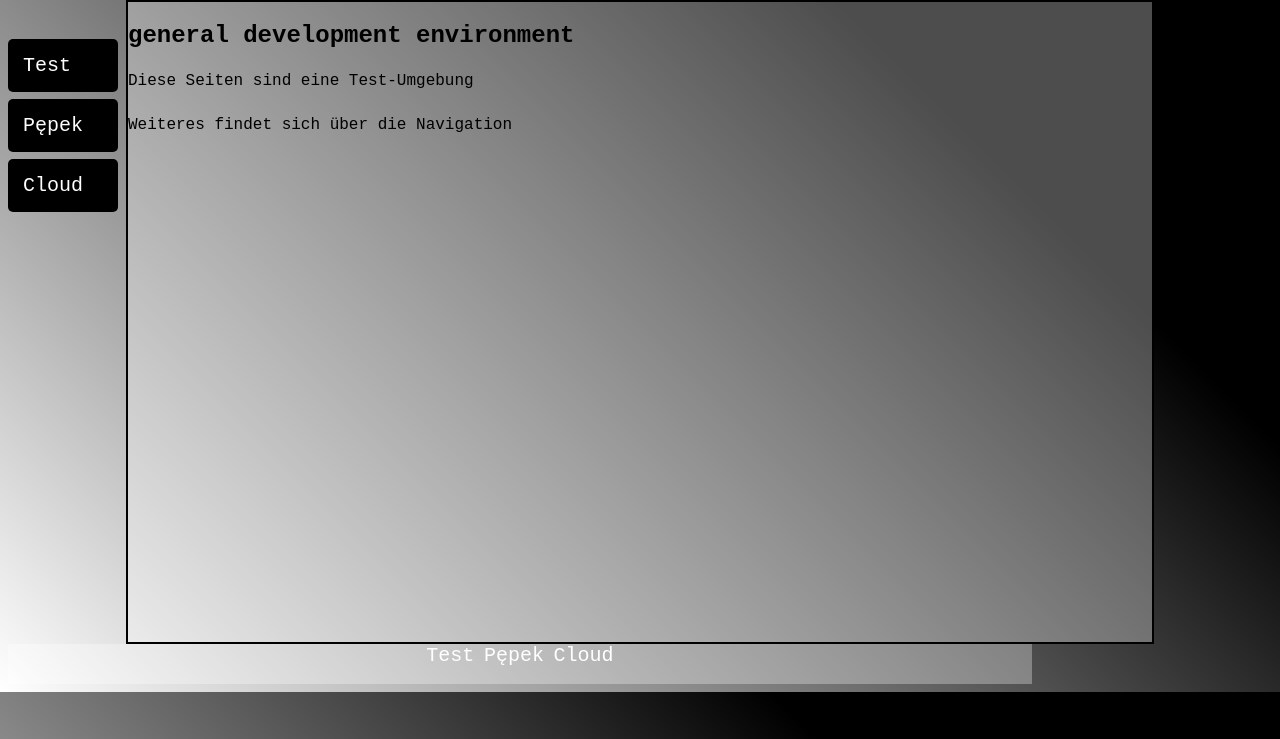
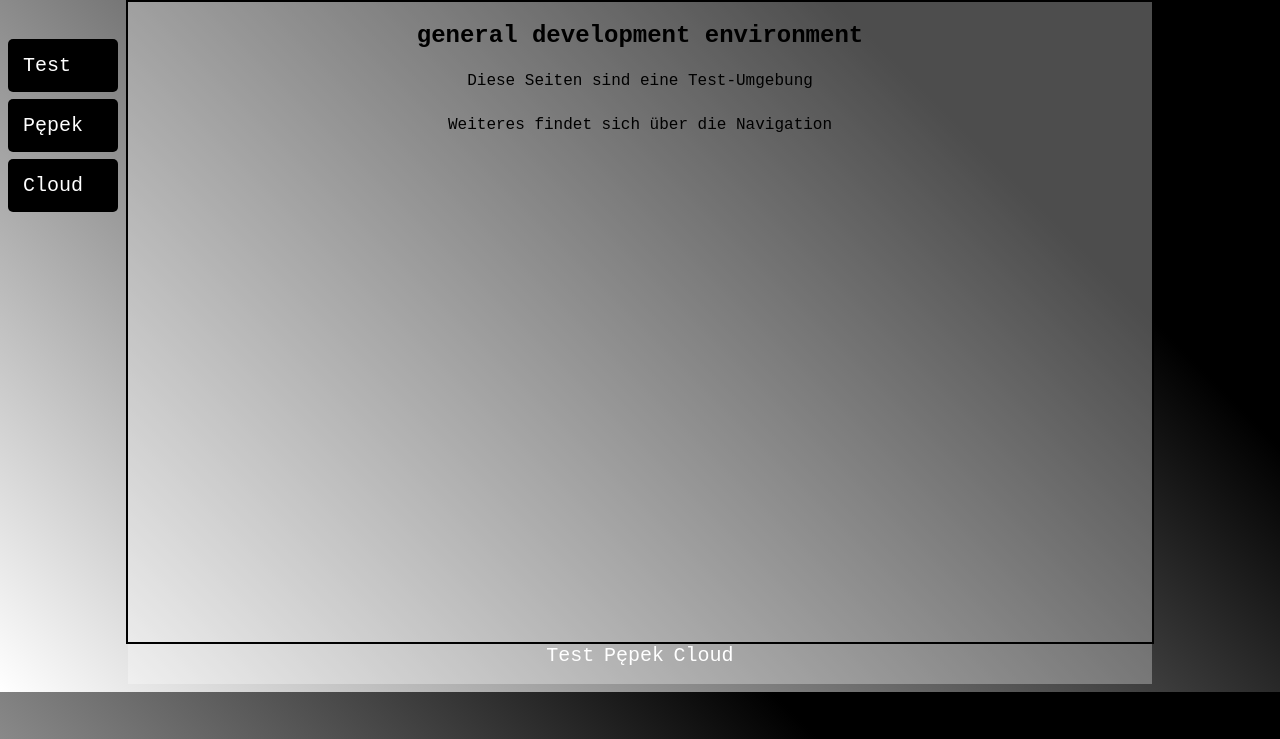
Before and after one commit to muffinmaster1024/muffinmaster1024.github.io, a PHP site: page / in a window 1280 px wide. Shown: the part 61-800 px from the top of the page. Run offline with PHP 8.4, Linux system fonts and the light colour scheme.

Commit message:
Update general.css

```diff
--- a/general.css
+++ b/general.css
@@ -20,13 +20,14 @@ footer{
     width: 80vw;
     height: 5vh;
     text-align: center;
+    margin: auto;
 }
 main{
     clear: both;
     width: 80vw;
     height: 80vh;
     border: 2px solid rgb(0,0,0);
-
+    text-align: center;
     margin-left: auto;
     margin-right: auto;
 }
```
